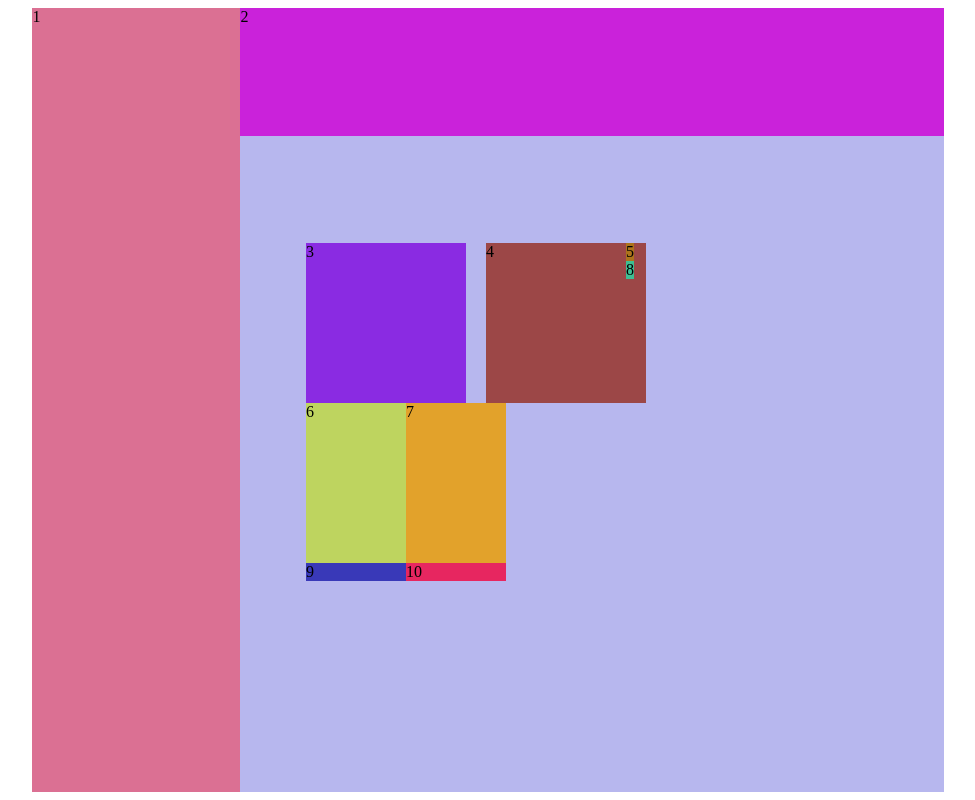
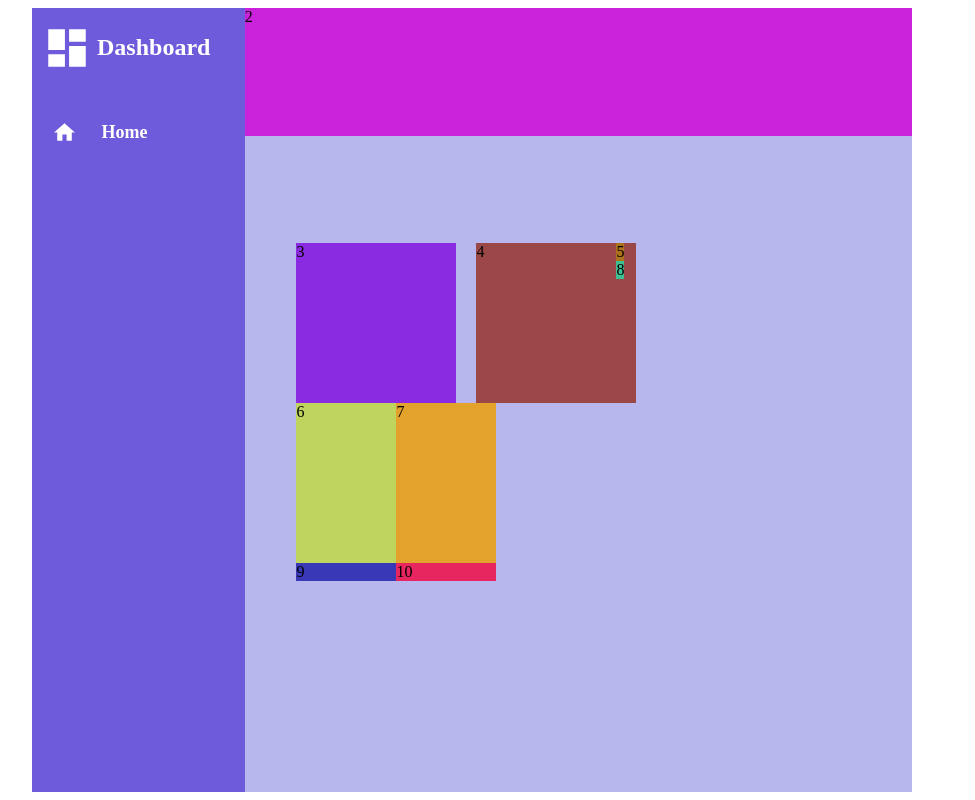
Before and after one commit to MichelleAppiah17/Admin_Dashboard, a plain HTML site: page index.html in a window 1280 px wide. Shown: the whole page, without its empty margins (198-1173 px from the left). Drawn offline with Linux system fonts and the light colour scheme.

Commit message:
working on icons

```diff
--- a/index.html
+++ b/index.html
@@ -10,7 +10,22 @@
 <body>
     <div class="grid-container">
         <div class="grid-1">
-            <div class="dashboard">1</div>
+            <div class="dashboard">
+                <div class="dashb_logo">
+                    <svg xmlns="http://www.w3.org/2000/svg" viewBox="0 0 24 24" style="width: 50px; height: 50px;">
+                        <path fill="#FFFFFF" d="M13,3V9H21V3M13,21H21V11H13M3,21H11V15H3M3,13H11V3H3V13Z" />
+                    </svg>
+                    <h1>Dashboard</h1>
+                </div>
+                <div class="dashb_icon">
+                    <div class="icons">
+                        <svg xmlns="http://www.w3.org/2000/svg" viewBox="0 0 24 24" style="width: 25px; height: 25px">
+                            <path fill="#FFFFFF" d="M10,20V14H14V20H19V12H22L12,3L2,12H5V20H10Z" />
+                        </svg>
+                        <h2>Home</h2>
+                    </div>
+                </div>
+            </div>
             <div class="header">2</div>
         </div>
         <div class="grid-2">
--- a/styles.css
+++ b/styles.css
@@ -1,7 +1,7 @@
 .grid-container{
     background-color: rgb(183, 183, 238);
     height: 98vh;
-    width: 57em;
+    width: 55em;
     position: absolute;
     left: 18%;
 }
@@ -9,9 +9,31 @@
     display: flex;
 }
 .dashboard{
-    background-color: palevioletred;
+    background-color: rgb(110, 91, 219);
     height: 98vh;
-    width: 13em;
+    width: 14em;
+}
+.dashb_logo{
+    display: flex;
+    flex-direction: row;
+    justify-content: space-between;
+    align-items: center;
+    width: 14em;
+    margin: 10px;
+    color: white;
+    font-size: 12px;
+}
+.dashb_icon{
+    margin-top: 30px;
+}
+.icons{
+    color: white;
+    font-size: 12px;
+    display: flex;
+    justify-content: space-between;
+    align-items: center;
+    width: 95px;
+    margin-left: 20px;
 }
 .header{
     background-color: rgb(202, 34, 218);
```
